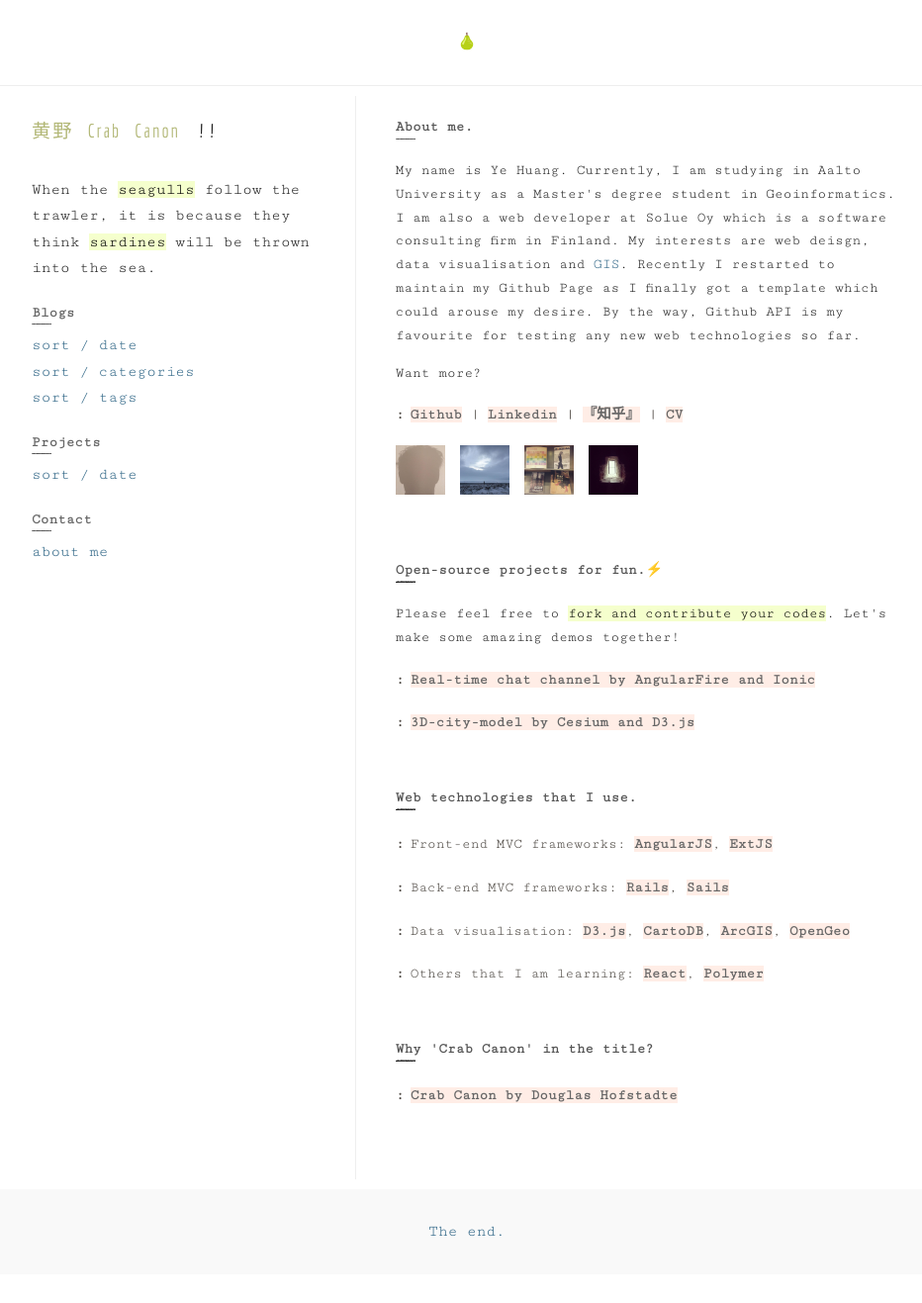
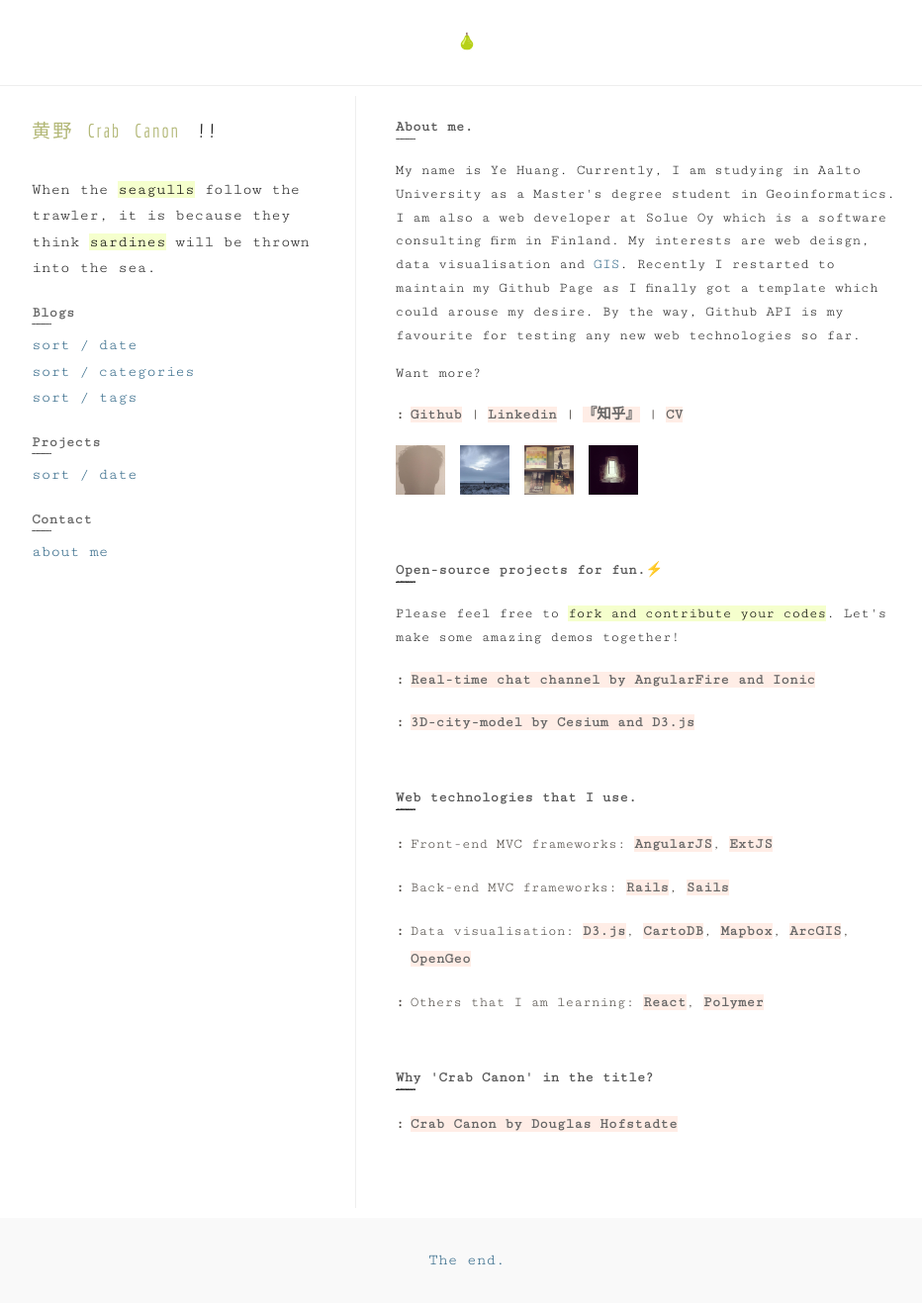
Before and after one commit to crabcanon/crabcanon.github.com, a Jekyll site: the page built from about/index.md, in a window 1280 px wide. Shown: the whole page at 99% size, without its empty margins (168-1100 px from the left). Built offline with Jekyll 4.4.1, drawn with Linux system fonts in a browser that asks for light colours; emoji names are drawn with the system emoji font; before the commit the page ends 1288 px from its top, so only the background shows below that.

Commit message:
Update about

```diff
--- a/about/index.md
+++ b/about/index.md
@@ -37,7 +37,7 @@ layout: post
   <ul class="list">
     <li>Front-end MVC frameworks: <a href="https://angularjs.org/">AngularJS</a>, <a href="https://www.sencha.com/products/extjs/#overview">ExtJS</a></li>
     <li>Back-end MVC frameworks: <a href="http://rubyonrails.org/">Rails</a>, <a href="http://sailsjs.org/">Sails</a></li>
-    <li>Data visualisation: <a href="http://d3js.org/">D3.js</a>, <a href="https://cartodb.com/">CartoDB</a>, <a href="http://www.esri.com/software/arcgis">ArcGIS</a>, <a href="http://boundlessgeo.com/">OpenGeo</a></li>
+    <li>Data visualisation: <a href="http://d3js.org/">D3.js</a>, <a href="https://cartodb.com/">CartoDB</a>, <a href="https://www.mapbox.com/">Mapbox</a>, <a href="http://www.esri.com/software/arcgis">ArcGIS</a>, <a href="http://boundlessgeo.com/">OpenGeo</a></li>
     <li>Others that I am learning: <a href="https://facebook.github.io/react/">React</a>, <a href="https://www.polymer-project.org/1.0/">Polymer</a></li>
   </ul>
 </div>
```
